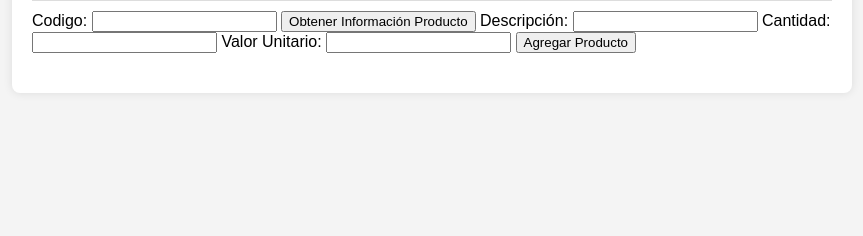
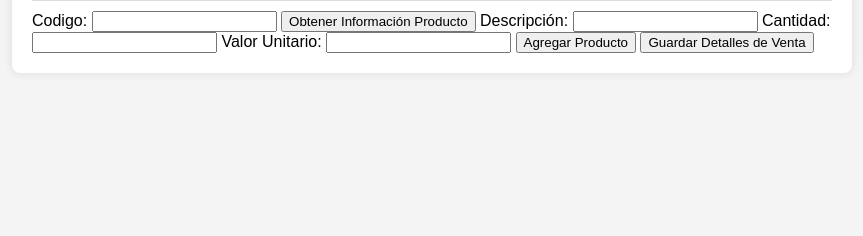
Before and after one commit to MarcelaEC123/Aplicativo_Pos_flask, a Flask app: template templates/detalle_venta.html in a window 1280 px wide. Shown: the part 319-555 px from the top of the page, without its empty margins (208-1071 px from the left). Run offline with Flask 3, Linux system fonts and the light colour scheme; the template is opened without the code that fills it, so the values that code supplies are empty; some libraries are stand-ins or nearby versions.

Commit message:
Mostrar detalle venta

```diff
--- a/app.py
+++ b/app.py
@@ -6,7 +6,7 @@
 #11111111111111111111111111111111111111111111111111111111111111111111111111111111111111111111111111111111111111111111
 import database as db
 
-app = Flask(__name__, template_folder="C:\\Users\\cindy\\OneDrive\\Documentos\\PROYECTOS\\Aplicativo_Pos_flask\\templates")
+app = Flask(__name__, template_folder="C:\\Users\\lenovo\\OneDrive\\Desktop\\UNIAGUSTINIANA\\Sexto Semestre\\Proyecto\\Aplicativo_Pos_flask\\templates")
 
 @app.route("/")
 def index():
@@ -34,6 +34,7 @@
     except Exception as e:
         error_message = "Error al procesar la solicitud: {}".format(str(e))
         return render_template("mensaje.html", message=error_message)
+
 # Ruta para la página principal
 @app.route("/principal")
 def principal():
@@ -171,53 +172,66 @@
     except Exception as e:
         return f"Error al generar el ticket: {str(e)}"
 
-#FUNCION PARA MOSTRART DETALLES DE VENTA
-def obtener_venta(id_venta):
-    # Aquí iría tu lógica para obtener los detalles de la venta
-    # Por ahora, simplemente devolveré un diccionario ficticio con datos de ejemplo
-    return {
-        'id': 1,
-        'id_factura': 'FAC001',
-        'medio_pago': 'Efectivo',
-        'descuento': 10,
-        'iva': 5,
-        'fecha_registro': '2024-04-15',
-        'total_a_pagar': 100,
-        'id_cliente': 123
-    }
+# # Función para obtener los detalles de venta desde la base de datos MySQL
+# def obtener_venta(id_venta):
+#     # Configura la conexión a tu base de datos MySQL
+#     db_connection, cursor = db.conectar_bd()
 
+#     # Ejecuta una consulta para obtener los detalles de la venta con el id_venta proporcionado
+#     cursor.execute("SELECT * FROM venta WHERE id_venta = %s", (id_venta,))
+#     venta_db = cursor.fetchone()  # Obtiene el primer resultado
+#     # Cierra la conexión con la base de datos
+#     cursor.close()
+#     # Retorna los detalles de la venta si se encontraron en la base de datos
+#     return venta_db
+
+# Ruta para mostrar los detalles de la venta OK
 @app.route('/detalle_venta.html/<id_venta>')
 def detalle_venta(id_venta):
-    venta = obtener_venta()
-     # Reemplaza esto con tu lógica para obtener los detalles de la venta
-    return render_template('detalle_venta.html', venta=venta)
-# Definir el endpoint para guardar los detalles de la venta
+    db_connection, cursor = db.conectar_bd()
+    # Ejecuta una consulta para obtener los detalles de la venta con el id_venta proporcionado
+    cursor.execute("SELECT * FROM venta WHERE id_venta = %s", (id_venta,))
+    venta_db = cursor.fetchone()  # Obtiene el primer resultado
+    # Cierra la conexión con la base de datos
+    cursor.close()
+    # Renderiza la plantilla con los detalles de la venta de la base de datos
+    return render_template('detalle_venta.html', venta=venta_db)
 
 
 
+#GUARDAR LOS DETALES DE LA VENTA
 @app.route('/guardar_detalles_venta', methods=['POST'])
 def guardar_detalles_venta():
-    # Aquí manejas la lógica para guardar los detalles de la venta
-    return 'Detalles de la venta guardados correctamente'
+    try:
+        # Obtener los datos del formulario
+        descripcion = request.form['descripcion']
+        cantidad = request.form['cantidad']
+        valor_unitario = request.form['valor_unitario']
+        id_venta = request.form['id_venta']  # Este valor puede cambiar según tu lógica
+        id_producto = request.form['id_producto']  # Este valor puede cambiar según tu lógica
 
-def obtener_informacion_desde_bd(codigo_producto):
-    try:
+        # Realizar la inserción en la tabla detalle_venta
         db_connection, cursor = db.conectar_bd()
         if db_connection is None or cursor is None:
             return None
 
-        sql = "SELECT descripcion, valor_unitario FROM producto WHERE codigo = %s"
-        print("Consulta SQL:", sql)  # Imprimir la consulta SQL para depuración
-        cursor.execute(sql, (codigo_producto,))
-        producto_data = cursor.fetchone()
+        sql = "INSERT INTO detalle_venta (descripcion, cantidad, valor_unitario, id_venta, id_producto) VALUES (%s, %s, %s, %s, %s)"
+        cursor.execute(sql, ( descripcion, cantidad, valor_unitario, id_venta, id_producto))
+        db_connection.commit()
+
         cursor.close()
         db_connection.close()
 
-        print("Datos del producto obtenidos:", producto_data)  # Imprimir los datos obtenidos para depuración
-        return producto_data
-    except MySQLdb.MySQLError.connector.Error as error:
-        print("Error al obtener información del producto desde la base de datos:", error)
-        return None
+        return "Detalles de venta guardados exitosamente."
+    except:
+        print("Error al guardar detalles de venta:")
+        return "Error al guardar detalles de venta."
+
+
+# @app.route('/generar_ticket/<id_venta>')
+# def generar_ticket(id_venta):
+#     # Lógica para generar el ticket
+#     return render_template('factura.html', id_venta=id_venta)
 
 @app.route("/clientes")
 def clientes():
--- a/templates/caja.html
+++ b/templates/caja.html
@@ -143,7 +143,7 @@
                             </div>
                             <div class="form-group">
                                 <label for="total_a_pagar">Total a pagar:</label>
-                                <input type="text" id="total_a_pagar" name="total_a_pagar">
+                                <input type="text" id="total_a_pagar" name="total_a_pagar" value="0">
                             </div>
                         </div>
                     </div>
--- a/templates/detalle_venta.html
+++ b/templates/detalle_venta.html
@@ -111,14 +111,21 @@
             <input type="hidden" id="id_venta" name="id_venta" value="1"> <!-- Este valor puede cambiar según tu lógica -->
             <input type="hidden" id="id_producto" name="id_producto" value="1"> <!-- Este valor puede cambiar según tu lógica -->
             <button type="button" onclick="agregarProducto()">Agregar Producto</button>
+            <button type="submit" onclick="agregarProductoVenta()">Guardar Detalles de Venta</button>
         </form>
-        <div class="productos" id="productos"></div>
+
+         <div class="productos" id="verProductos"></div>
+        <!-- <form  method="post">
+             <input type="hidden" name="venta_id" value="{{ venta.id }}">
+            <input type="hidden" name="total_a_pagar" id="total-a-pagar">
+
+        </form> -->
     </div>
 
     <script>
 
         // Obtener la venta desde el backend
-        var venta = JSON.parse('{{ venta | tojson }}');
+        var venta = JSON.parse('{{ venta | tojson | safe }}');
 
         // Función para mostrar los detalles de la venta
         function mostrarDetalleVenta() {
@@ -126,35 +133,35 @@
                 <table class="venta-details">
                     <tr>
                         <th>ID Venta</th>
-                        <td>${venta.id}</td>
+                        <td>${venta[0]}</td>
                     </tr>
                     <tr>
                         <th>ID Factura</th>
-                        <td>${venta.id_factura}</td>
+                        <td>${venta[1]}</td>
                     </tr>
                     <tr>
                         <th>Medio de Pago</th>
-                        <td>${venta.medio_pago}</td>
+                        <td>${venta[2]}</td>
                     </tr>
                     <tr>
                         <th>Descuento</th>
-                        <td>${venta.descuento}</td>
+                        <td>${venta[3]}</td>
                     </tr>
                     <tr>
                         <th>IVA</th>
-                        <td>${venta.iva}</td>
+                        <td>${venta[4]}</td>
                     </tr>
                     <tr>
                         <th>Fecha de Registro</th>
-                        <td>${venta.fecha_registro}</td>
+                        <td>${venta[5]}</td>
                     </tr>
                     <tr>
                         <th>Total a Pagar</th>
-                        <td id="total-a-pagar">${venta.total_a_pagar}</td>
+                        <td id="total-a-pagar">${venta[7]}</td>
                     </tr>
                     <tr>
                         <th>ID Cliente</th>
-                        <td>${venta.id_cliente}</td>
+                        <td>${venta[8]}</td>
                     </tr>
 
                 </table>
@@ -192,36 +199,36 @@
 
         // Función para mostrar los productos en la página
         function mostrarProductos() {
-            var productosHTML = `
-                <table>
-                    <thead>
-                        <tr>
-                            <th>Código</th>
-                            <th>Cantidad</th>
-                            <th>Descripción</th>
-                            <th>Valor Unitario</th>
-                        </tr>
-                    </thead>
-                    <tbody>
-            `;
+            // var productosHTML = `
+            //     <table>
+            //         <thead>
+            //             <tr>
+            //                 <th>Código</th>
+            //                 <th>Cantidad</th>
+            //                 <th>Descripción</th>
+            //                 <th>Valor Unitario</th>
+            //             </tr>
+            //         </thead>
+            //         <tbody>
+            // `;
 
-            productos.forEach(function (producto) {
-                productosHTML += `
-                    <tr>
-                        <td>${producto.codigo}</td>
-                        <td>${producto.cantidad}</td>
-                        <td>${producto.descripcion}</td>
-                        <td>${producto.valor_unitario}</td>
-                    </tr>
-                `;
-            });
+            // productos.forEach(function (producto) {
+            //     productosHTML += `
+            //         <tr>
+            //             <td>${producto.codigo}</td>
+            //             <td>${producto.cantidad}</td>
+            //             <td>${producto.descripcion}</td>
+            //             <td>${producto.valor_unitario}</td>
+            //         </tr>
+            //     `;
+            // });
 
-            productosHTML += `
-                    </tbody>
-                </table>
-            `;
+            // productosHTML += `
+            //         </tbody>
+            //     </table>
+            // `;
 
-            document.getElementById('productos').innerHTML = productosHTML;
+            // document.getElementById('verProductos').innerHTML = productosHTML;
         }
 
         // Función para actualizar el total a pagar
@@ -253,7 +260,6 @@
         var codigoProducto = document.getElementById('producto-codigo').value;
 
 
-
         fetch('http://127.0.0.1:5000/users/' + codigoProducto)
             .then(response => response.json())
             .then(data => {
@@ -264,9 +270,78 @@
             .catch (error=>alert('Producto no encontrado'))
         }
 
+    </script>
+    <!-- Agrega este script para manejar el evento click del botón Agregar Producto -->
+<script>
+    function agregarProductoVenta() {
+        // Obtener los valores de los campos del formulario
+        var codigo = document.getElementById("producto-codigo").value;
+        var descripcion = document.getElementById("producto-descripcion").value;
+        var cantidad = document.getElementById("producto-cantidad").value;
+        var valor_unitario = document.getElementById("producto-valor-unitario").value;
+        var id_venta = document.getElementById("id_venta").value;  // Este valor puede cambiar según tu lógica
+        var id_producto = document.getElementById("id_producto").value;  // Este valor puede cambiar según tu lógica
+        alert(descripcion)
+
+        // Enviar los datos al backend
+        fetch('/guardar_detalles_venta', {
+            method: 'POST',
+            headers: {
+                'Content-Type': 'application/json',
+            },
+            body: JSON.stringify({
+                codigo: codigo,
+                descripcion: descripcion,
+                cantidad: cantidad,
+                valor_unitario: valor_unitario,
+                id_venta: id_venta,
+                id_producto: id_producto
+            })
+        })
+        .then(response => response.text())
+        .then(data => {
+            console.log(data);
+            // Aquí puedes agregar lógica adicional si es necesario
+        })
+        .catch((error) => {
+            console.error('Error:', error);
+        });
+
+        var productosHTML = `
+                <table>
+                    <thead>
+                        <tr>
+                            <th>Código</th>
+                            <th>Cantidad</th>
+                            <th>Descripción</th>
+                            <th>Valor Unitario</th>
+                        </tr>
+                    </thead>
+                    <tbody>
+            `;
+
+            productos.forEach(function (producto) {
+                productosHTML += `
+                    <tr>
+                        <td>${producto.codigo}</td>
+                        <td>${producto.cantidad}</td>
+                        <td>${producto.descripcion}</td>
+                        <td>${producto.valor_unitario}</td>
+                    </tr>
+                `;
+            });
+
+            productosHTML += `
+                    </tbody>
+                </table>
+            `;
+
+            document.getElementById('verProductos').innerHTML = productosHTML;
+    }
+</script>
 
 
-    </script>
+
 </body>
 
 </html>
--- a/templates/productos.html
+++ b/templates/productos.html
@@ -285,7 +285,7 @@
                         </div>
                     <div class="modal-footer">
                         <button type="button" class="btn btn-default" onclick="closeModal2()">Cancelar</button>
-                        <button type="button" class="btn btn-default" onclick="submitForm()">Guardar cambios</button>
+                        <button type="button" class="btn btn-default" onclick="submitForm1()">Guardar cambios</button>
                     </div>
                 </form>
             </div>
@@ -351,7 +351,7 @@
 
 
     // Función para enviar el formulario utilizando AJAX
-function submitForm() {
+function submitForm1() {
     var formData = new FormData(document.getElementById("edit-form"));
     var xhr = new XMLHttpRequest();
     xhr.onreadystatechange = function() {
```
Also changed, not shown: database.py (+17 -17 lines).
